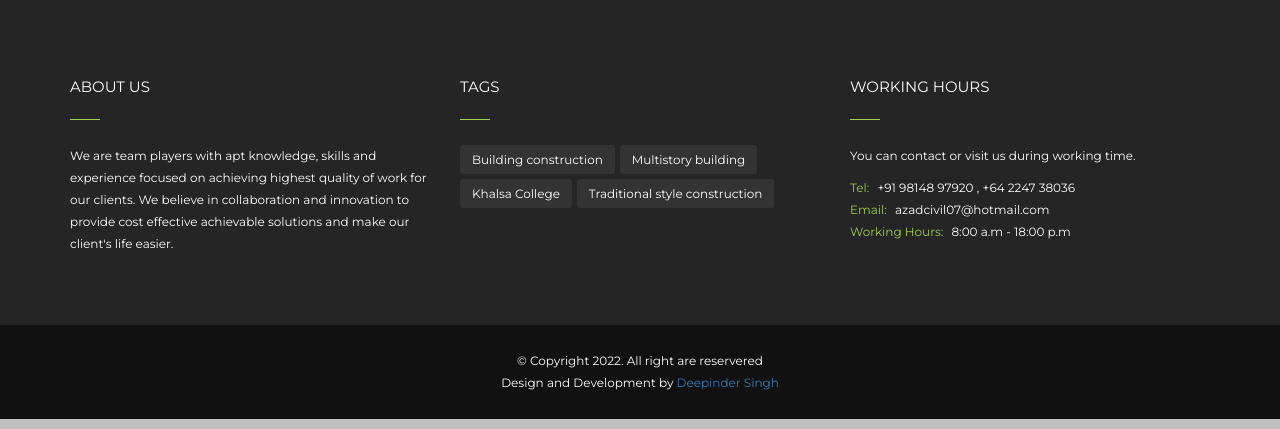
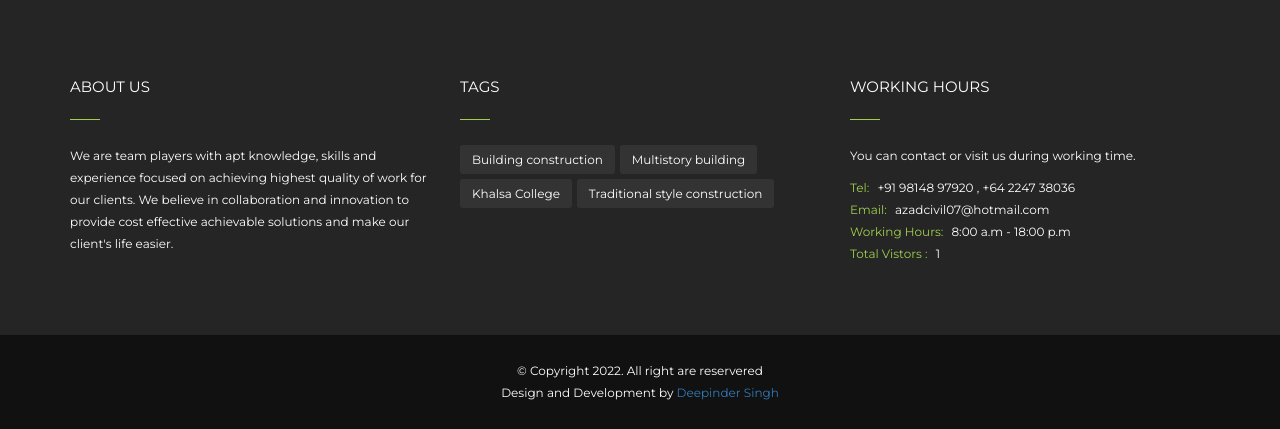
Before and after one commit to DeepuBhasin/azad_project, a CodeIgniter app: page /Azad/index.php/frontend_controller/about in a window 1280 px wide. Shown: the part 1351-1780 px from the top of the page. Run offline with CodeIgniter, Linux system fonts and the light colour scheme; data comes from the database, SQL or seed files in the repository; tables that the repository leaves empty or names only in its code hold one stand-in row (values such as "Sample post"); some libraries are stand-ins or nearby versions.

Commit message:
Adding visitor Code

```diff
--- a/application/controllers/Frontend_controller.php
+++ b/application/controllers/Frontend_controller.php
@@ -14,6 +14,7 @@ class Frontend_controller extends MY_Controller
 
 	public function index()
 	{
+		$this->getVistor();
 		$pageName = 'Home';
 		$data = [
 			'title' => $pageName . $this->appendTitle,
@@ -22,7 +23,8 @@ class Frontend_controller extends MY_Controller
 			'contactPageData' => $this->Backend_model->rowDataWithWhere('contact_table', '*', ['id' => self::DATABASE_ID]),
 			'homePageData' => $this->Backend_model->rowDataWithWhere('home_table', '*', ['id' => self::DATABASE_ID]),
 			'projectPageDataBestOne' => $this->Backend_model->rowDataWithSingleInnerJoin('pt.id,pt.title,pc.name,pt.main_image_1,pt.dashboard_status,pt.visibile_status,pt.project_date,pt.created_at,pt.description', 'project_table as pt', 'project_category as pc', 'pc.id=pt.category', ['pt.dashboard_status'=>1], 'pt.created_at', 'DESC',false,['limitStatus'=>true,'limit'=>5,'offset'=>0]),
-			'projectPageDataLastestOne' => $this->Backend_model->rowDataWithSingleInnerJoin('pt.id,pt.title,pc.name,pt.main_image_1,pt.dashboard_status,pt.visibile_status,pt.project_date,pt.created_at,pt.description', 'project_table as pt', 'project_category as pc', 'pc.id=pt.category', [], 'pt.project_date', 'DESC',false,['limitStatus'=>true,'limit'=>5,'offset'=>0])
+			'projectPageDataLastestOne' => $this->Backend_model->rowDataWithSingleInnerJoin('pt.id,pt.title,pc.name,pt.main_image_1,pt.dashboard_status,pt.visibile_status,pt.project_date,pt.created_at,pt.description', 'project_table as pt', 'project_category as pc', 'pc.id=pt.category', [], 'pt.project_date', 'DESC',false,['limitStatus'=>true,'limit'=>5,'offset'=>0]),
+			'totalCount' => $this->Backend_model->getCount('vistors')
 		];
 
 		$this->load->view(view_front_end_path('index'), $data);
@@ -59,7 +61,8 @@ class Frontend_controller extends MY_Controller
 			'title' => $pageName . $this->appendTitle,
 			'breadcrumbs' => $pageName,
 			'pageData' => $this->Backend_model->rowDataWithWhere('footerdiv', '*', ['id' => self::DATABASE_ID]),
-			'contactPageData' => $this->Backend_model->rowDataWithWhere('contact_table', '*', ['id' => self::DATABASE_ID])
+			'contactPageData' => $this->Backend_model->rowDataWithWhere('contact_table', '*', ['id' => self::DATABASE_ID]),
+			'totalCount' => $this->Backend_model->getCount('vistors')
 
 		];
 		$this->load->view(view_front_end_path('contact'), $data);
@@ -71,8 +74,8 @@ class Frontend_controller extends MY_Controller
 			'title' => $pageName . $this->appendTitle,
 			'breadcrumbs' => $pageName,
 			'pageData' => $this->Backend_model->rowDataWithWhere('footerdiv', '*', ['id' => self::DATABASE_ID]),
-			'projectPageData' => $this->Backend_model->rowDataWithSingleInnerJoin('pt.id,pt.title,pc.name,pt.main_image_1,pt.dashboard_status,pt.visibile_status,pt.created_at', 'project_table as pt', 'project_category as pc', 'pc.id=pt.category',  [], 'pt.created_at', 'DESC', false,['limitStatus'=>false])
-
+			'projectPageData' => $this->Backend_model->rowDataWithSingleInnerJoin('pt.id,pt.title,pc.name,pt.main_image_1,pt.dashboard_status,pt.visibile_status,pt.created_at', 'project_table as pt', 'project_category as pc', 'pc.id=pt.category',  [], 'pt.created_at', 'DESC', false,['limitStatus'=>false]),
+			'totalCount' => $this->Backend_model->getCount('vistors')
 		];
 		$this->load->view(view_front_end_path('project'), $data);
 	}
@@ -83,7 +86,8 @@ class Frontend_controller extends MY_Controller
 			'title' => $pageName . $this->appendTitle,
 			'breadcrumbs' => ''.$pageName,
 			'pageData' => $this->Backend_model->rowDataWithWhere('footerdiv', '*', ['id' => self::DATABASE_ID]),
-			'projectPageData' => $this->Backend_model->rowDataWithSingleInnerJoin('pt.*,pc.*', 'project_table as pt', 'project_category as pc', 'pc.id=pt.category', ['pt.id' => $id], 'pt.created_at', 'DESC', true,['limitStatus'=>false])
+			'projectPageData' => $this->Backend_model->rowDataWithSingleInnerJoin('pt.*,pc.*', 'project_table as pt', 'project_category as pc', 'pc.id=pt.category', ['pt.id' => $id], 'pt.created_at', 'DESC', true,['limitStatus'=>false]),
+			'totalCount' => $this->Backend_model->getCount('vistors')
 
 		];
 
@@ -100,8 +104,23 @@ class Frontend_controller extends MY_Controller
 			'title' => $pageName . $this->appendTitle,
 			'breadcrumbs' => $pageName,
 			'pageData' => $this->Backend_model->rowDataWithWhere('footerdiv', '*', ['id' => self::DATABASE_ID]),
-			'aboutPageData' => $this->Backend_model->rowDataWithWhere('about_table', '*', ['id' => self::DATABASE_ID])
+			'aboutPageData' => $this->Backend_model->rowDataWithWhere('about_table', '*', ['id' => self::DATABASE_ID]),
+			'totalCount' => $this->Backend_model->getCount('vistors')
 		];
 		$this->load->view(view_front_end_path('about'), $data);
 	}
+
+	private function getVistor(){
+		$this->load->helper(['date']);
+		$ip = $this->input->ip_address();
+		$row = $this->Backend_model->rowDataWithWhere('vistors', 'ipaddress', ['ipaddress'=> $ip]);
+		if(empty($row)){
+			$this->Backend_model->insertData('vistors',
+			[
+				'ipaddress'=> $ip,
+				'created_dt' => getCurrentTime()
+			]);
+		}
+	}
+
 }
--- a/application/models/Backend_model.php
+++ b/application/models/Backend_model.php
@@ -90,4 +90,8 @@ class Backend_model extends MY_MODEL
             return FALSE;
         }
     }
+    public function getCount(string $table = '')
+    {
+        return $this->db->get($table)->num_rows();
+    }
 }
--- a/application/views/html/front_end_view/footer.php
+++ b/application/views/html/front_end_view/footer.php
@@ -33,6 +33,7 @@
 							<p><span>Tel: </span> <?= $pageData['phone1'] ?> <?= isset($pageData['phone2']) ? ', ' . $pageData['phone2'] : ''; ?></p>
 							<p><span>Email: </span> <?= $pageData['email'] ?></p>
 							<p><span>Working Hours: </span> <?= $pageData['working_hours'] ?></p>
+							<p><span>Total Vistors : </span> <?= $totalCount ?></p>
 						</div>
 					</div>
 				</div>
--- a/application/views/html/front_end_view/index.php
+++ b/application/views/html/front_end_view/index.php
@@ -232,6 +232,7 @@
 								<p><span>Tel: </span> <?= $pageData['phone1'] ?> <?= isset($pageData['phone2']) ? ', ' . $pageData['phone2'] : ''; ?></p>
 								<p><span>Email: </span> <?= $pageData['email'] ?></p>
 								<p><span>Working Hours: </span> <?= $pageData['working_hours'] ?></p>
+								<p><span>Total Vistors : </span> <?= $totalCount ?></p>
 							</div>
 						</div>
 					</div>
```
